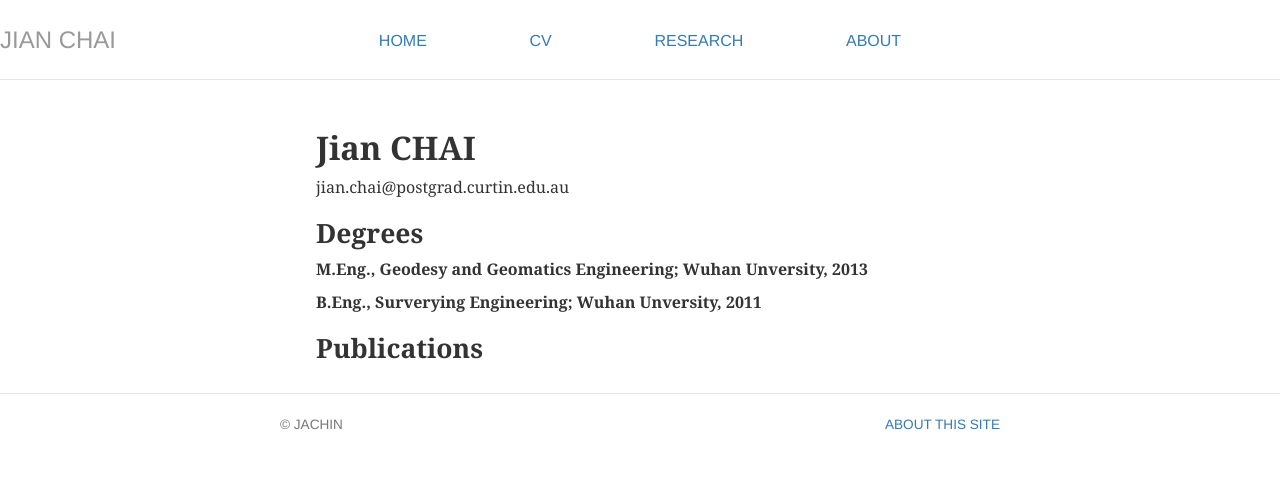
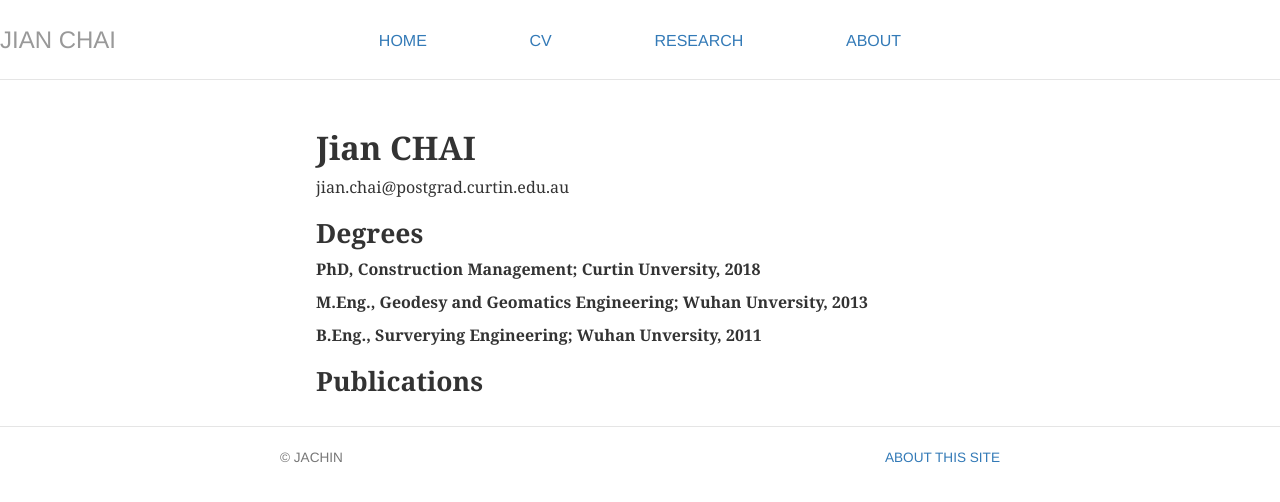
Before and after one commit to jachinchai/jachinchai.github.io, a Jekyll site: the page built from cv/index.html, in a window 1280 px wide. Shown: the top 502 px of the page. Built offline with Jekyll 4.4.1, drawn with Linux system fonts in a browser that asks for light colours; nearby versions of some CDN libraries.

Commit message:
Update index.html

```diff
--- a/cv/index.html
+++ b/cv/index.html
@@ -10,6 +10,7 @@ title: Jian Chai
 		</address>
 	</div>
 	<h2>Degrees</h2>
+	<p><strong>PhD, Construction Management; Curtin Unversity, 2018</strong></p>
 	<p><strong>M.Eng., Geodesy and Geomatics Engineering; Wuhan Unversity, 2013</strong></p>
 	<p><strong>B.Eng., Surverying Engineering; Wuhan Unversity, 2011</strong></p>
 	<h2>Publications</h2>
```
